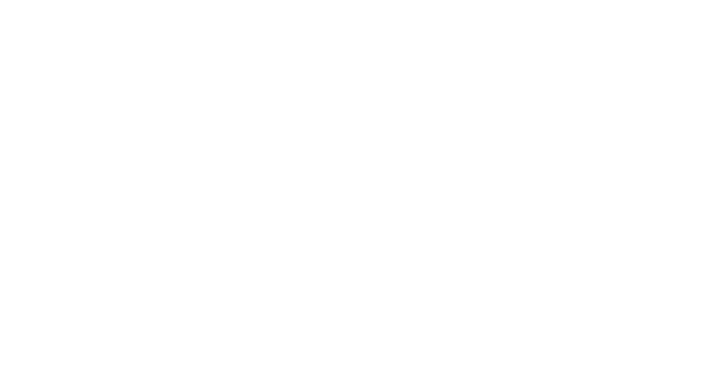
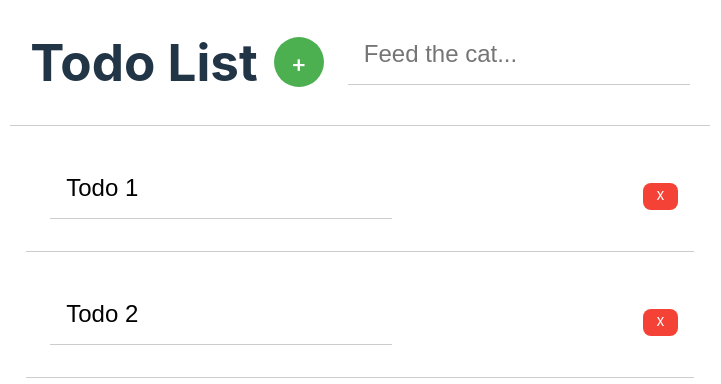
Before and after one commit to Dealsy/Todo-App, a React (Vite) app: page / in a window 1280 px wide. Shown: the top 384 px of the page, without its empty margins (280-1001 px from the left). Built offline with nearby package versions, Linux system fonts and the light colour scheme.

Commit message:
adds intial UI for todoList

```diff
--- a/src/App.css
+++ b/src/App.css
@@ -1,41 +1,128 @@
 #root {
-  max-width: 1280px;
-  margin: 0 auto;
-  padding: 2rem;
-  text-align: center;
+  height: 100vh;
+  margin: auto;
+
+  /*  CSS variables */
+
+  --borderBottom: #ccc;
+
+
+
 }
 
-.logo {
-  height: 6em;
-  padding: 1.5em;
-  will-change: filter;
-}
-.logo:hover {
-  filter: drop-shadow(0 0 2em #646cffaa);
-}
-.logo.react:hover {
-  filter: drop-shadow(0 0 2em #61dafbaa);
+
+
+
+
+/* Add task Input component */
+
+.todo_header{
+  display: flex;
+  flex-direction: row;
+  align-items: center;
+  padding: 0 20px;
+  border-bottom: 1px solid var(--borderBottom);
+  gap: 1rem;
 }
 
-@keyframes logo-spin {
-  from {
-    transform: rotate(0deg);
-  }
-  to {
-    transform: rotate(360deg);
-  }
+.input_container {
+  display: flex;
+  flex-direction: row;
+  align-items: center;
+  gap: 0.5rem;
 }
 
-@media (prefers-reduced-motion: no-preference) {
-  a:nth-of-type(2) .logo {
-    animation: logo-spin infinite 20s linear;
-  }
+.label{
+  font-size: 1.5rem;
+  margin-bottom: 1rem;
+  min-width: fit-content
 }
 
-.card {
-  padding: 2em;
+.add_input {
+  width: 100%;
+  padding: 1rem;
+  margin-bottom: 1rem;
+  font-size: 1.5rem;
+  border: none;
+  border-bottom: 1px solid var(--borderBottom);
 }
 
-.read-the-docs {
-  color: #888;
+.add_input:focus {
+  outline: none;
+  border-bottom: 1px solid #000;
+
 }
+
+/* end  */
+
+
+/*  todoItem  */
+
+.todo_item {
+  display: flex;
+  flex-direction: row;
+  align-items: center;
+  justify-content: space-between;
+  padding: 1rem;
+  margin: 1rem;
+  border-bottom: 1px solid var(--borderBottom);
+  gap: 1rem;
+}
+
+.todo_input{
+  width: 100%;
+  padding: 1rem;
+  margin-bottom: 1rem;
+  font-size: 1.5rem;
+  border: none;
+  border-bottom: 1px solid var(--borderBottom);
+}
+
+.todo_input:focus {
+  outline: none;
+  border-bottom: 1px solid #000;
+}
+
+
+
+/* Buttons */
+
+.add_button{
+  height: 50px;
+  width: 50px;
+  padding: 0.7rem;
+  font-size: 1.5rem;
+  border: none;
+  border-radius: 50%;
+  background-color: #4CAF50;
+  color: white;
+  cursor: pointer;
+}
+
+.add_button:hover {
+  background-color: #3e8e41;
+}
+
+.add_button:active {
+  background-color: #3e8e41;
+  box-shadow: 0 5px #666;
+  transform: translateY(4px);
+}
+
+.delete_button{
+  font-size: 0.7rem;
+  border: none;
+  background-color: #f44336;
+  color: white;
+  cursor: pointer;
+}
+
+.delete_button:hover {
+  background-color: #ad2f26;
+}
+
+.delete_button:active {
+  background-color: #f44336;
+  box-shadow: 0 5px #666;
+  transform: translateY(4px);
+}
--- a/src/App.tsx
+++ b/src/App.tsx
@@ -1,7 +1,45 @@
 import './App.css'
 
+import Button from './components/reuseable_components/button'
+import Input from './components/reuseable_components/input'
+
 function App() {
-  return <div className="App"></div>
+  const data = [
+    {
+      id: 1,
+      title: 'Todo 1',
+      completed: false,
+      priority: 'medium',
+    },
+    {
+      id: 2,
+      title: 'Todo 2',
+      completed: false,
+      priority: 'high',
+    },
+  ]
+
+  return (
+    <div className="App">
+      <div className="todo_header">
+        <h1>Todo List</h1>
+        <Button className="add_button" onClick={() => {}} text="+" />
+        <Input
+          onChange={() => {}}
+          placeholder="Feed the cat..."
+          className="add_input"
+        />
+      </div>
+      {data.map(({ title, priority }) => {
+        return (
+          <div className="todo_item">
+            <Input onChange={() => {}} value={title} className="todo_input" />
+            <Button className="delete_button" onClick={() => {}} text="X" />
+          </div>
+        )
+      })}
+    </div>
+  )
 }
 
 export default App
--- a/src/components/reuseable_components/input.tsx
+++ b/src/components/reuseable_components/input.tsx
@@ -1,9 +1,11 @@
 type inputProps = {
-  type: string
-  placeholder: string
-  value: string
+  type?: string
+  placeholder?: string
+  value?: string
   onChange: (event: React.ChangeEvent<HTMLInputElement>) => void
   className?: string
+  labelText?: string
+  id?: string
 }
 
 const Input = ({
@@ -12,15 +14,23 @@
   value,
   placeholder,
   type,
+  labelText,
+  id,
 }: inputProps) => {
   return (
+    <div className="input_container">
+      <label className="label" htmlFor={id}>
+        {labelText}
+      </label>
       <input
+        id={id}
         className={className}
         onChange={onChange}
         value={value}
         placeholder={placeholder}
         type={'text' || type}
       />
+    </div>
   )
 }
 
--- /dev/null
+++ b/types/types.ts
@@ -0,0 +1,6 @@
+export type Todo = {
+  id: number
+  title: string
+  completed: boolean
+  priority: string
+}
```
Also changed, not shown: 1 other file (tests, documents, lock files or other folders). Lines whose indentation alone changed are shown as unchanged.
